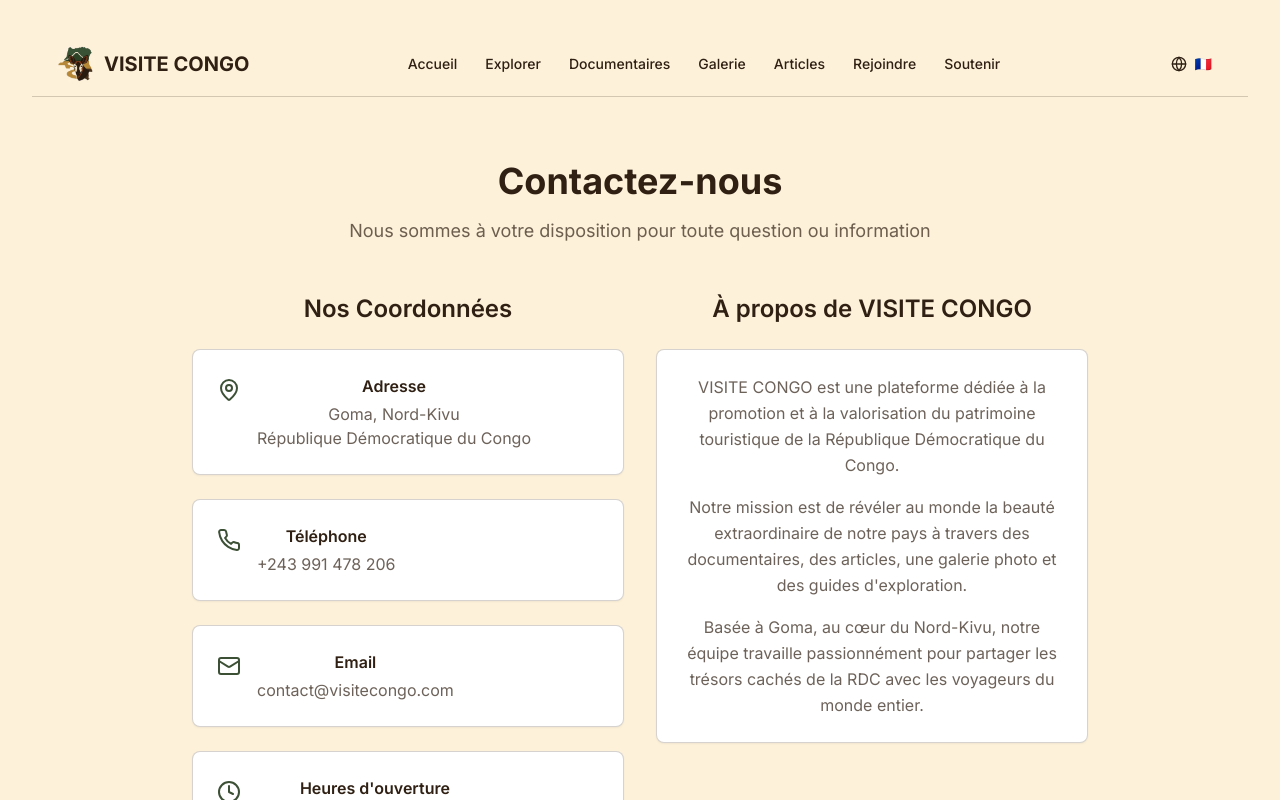
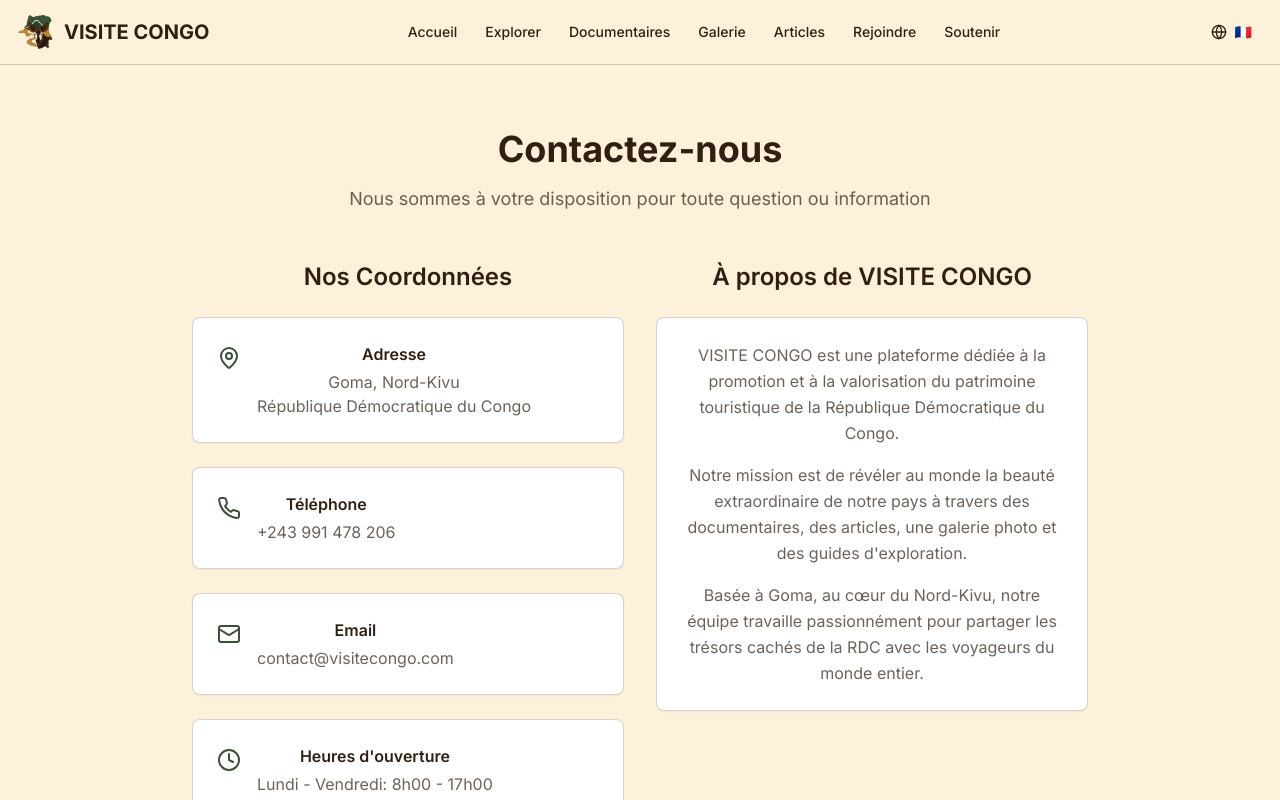
Before and after one commit to oredytech/congo-explorer-stories, a React (Vite) app: page /contact in a window 1280 px wide. Shown: the top 800 px of the page. Built offline with nearby package versions, Linux system fonts and the light colour scheme.

Commit message:
Remove site margins
Remove the margin around the entire site by setting it to 0. This ensures the content spans the full width of the viewport.

```diff
--- a/src/components/Footer.tsx
+++ b/src/components/Footer.tsx
@@ -1,12 +1,14 @@
+
 import { useTranslation } from 'react-i18next';
 import { Link } from 'react-router-dom';
 import { Mail, Phone, MapPin, Heart } from 'lucide-react';
+
 const Footer = () => {
-  const {
-    t
-  } = useTranslation();
-  return <footer className="bg-congo-brown text-congo-beige border-t border-congo-brown/20">
-      <div className="container mx-auto px-4 py-12">
+  const { t } = useTranslation();
+
+  return (
+    <footer className="bg-congo-brown text-congo-beige border-t border-congo-brown/20 w-full">
+      <div className="w-full px-4 py-12">
         <div className="grid grid-cols-1 md:grid-cols-2 lg:grid-cols-4 gap-8">
           {/* Contact */}
           <div>
@@ -70,6 +72,8 @@ const Footer = () => {
           <p>&copy; 2024 VISITE CONGO. Tous droits réservés. Fièrement conçu par <a href="https://oredytech.com" target="_blank" rel="noopener noreferrer" className="text-congo-green hover:text-congo-green/80 transition-colors">Oredy TECHNOLOGIES</a>.</p>
         </div>
       </div>
-    </footer>;
+    </footer>
+  );
 };
+
 export default Footer;
--- a/src/components/Header.tsx
+++ b/src/components/Header.tsx
@@ -25,8 +25,8 @@ const Header = () => {
   const isActive = (path: string) => location.pathname === path;
 
   return (
-    <header className="sticky top-0 z-50 bg-congo-beige/95 backdrop-blur-sm border-b border-congo-brown/20">
-      <div className="container mx-auto px-4">
+    <header className="sticky top-0 z-50 bg-congo-beige/95 backdrop-blur-sm border-b border-congo-brown/20 w-full">
+      <div className="w-full px-4">
         <div className="flex items-center justify-between h-16">
           {/* Logo */}
           <Link to="/" className="flex items-center space-x-2">
--- a/src/index.css
+++ b/src/index.css
@@ -90,10 +90,12 @@
   * {
     @apply border-border;
     box-sizing: border-box;
+    margin: 0;
+    padding: 0;
   }
 
   html, body {
-    width: 100%;
+    width: 100vw;
     min-height: 100vh;
     margin: 0;
     padding: 0;
@@ -101,23 +103,27 @@
   }
 
   #root {
-    width: 100%;
+    width: 100vw;
     min-height: 100vh;
+    margin: 0;
+    padding: 0;
   }
 
   .container {
     width: 100%;
-    max-width: 1200px;
-    margin: 0 auto;
-    padding-left: 1rem;
-    padding-right: 1rem;
+    max-width: none;
+    margin: 0;
+    padding: 0;
   }
 
   main {
     width: 100%;
+    margin: 0;
+    padding: 0;
   }
 
   section {
     width: 100%;
+    margin: 0;
   }
 }
```
